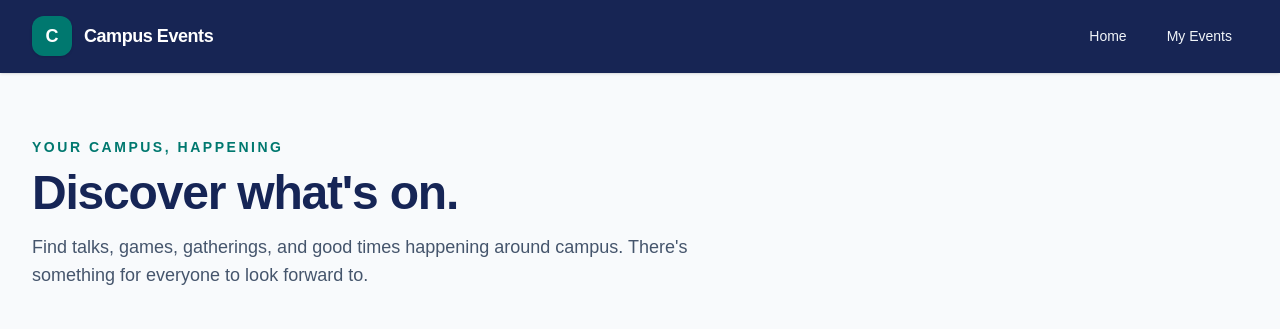
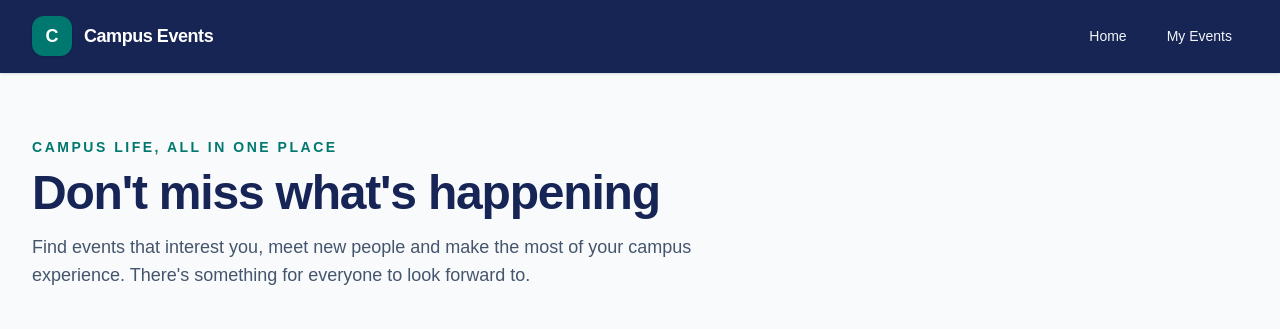
Before and after one commit to Ope-yemi90/campus-event-board, a Next.js app: page / in a window 1280 px wide. Shown: the top 329 px of the page. Built offline with nearby package versions, Linux system fonts and the light colour scheme.

Commit message:
Update campus event

```diff
--- a/app/page.tsx
+++ b/app/page.tsx
@@ -51,13 +51,13 @@ export default function Home() {
       <section id="home" className="mx-auto max-w-7xl px-5 pb-16 pt-12 sm:px-8 sm:pt-16">
         <div className="mb-9 max-w-2xl">
           <p className="mb-3 text-sm font-semibold uppercase tracking-[0.18em] text-teal-700">
-            Your campus, happening
+            CAMPUS LIFE, ALL IN ONE PLACE
           </p>
           <h1 className="text-4xl font-bold tracking-tight text-blue-950 sm:text-5xl">
-            Discover what's on.
+             Don't miss what's happening
           </h1>
           <p className="mt-4 text-base leading-7 text-slate-600 sm:text-lg">
-            Find talks, games, gatherings, and good times happening around campus.
+            Find events that interest you, meet new people and make the most of your campus experience.
             There's something for everyone to look forward to.
           </p>
         </div>
```
